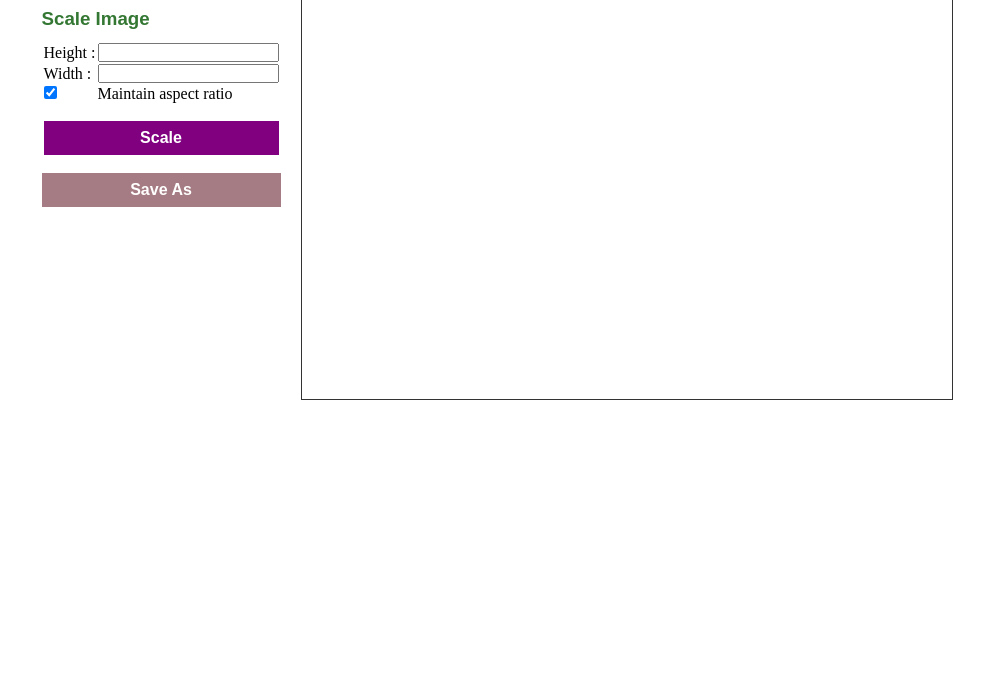
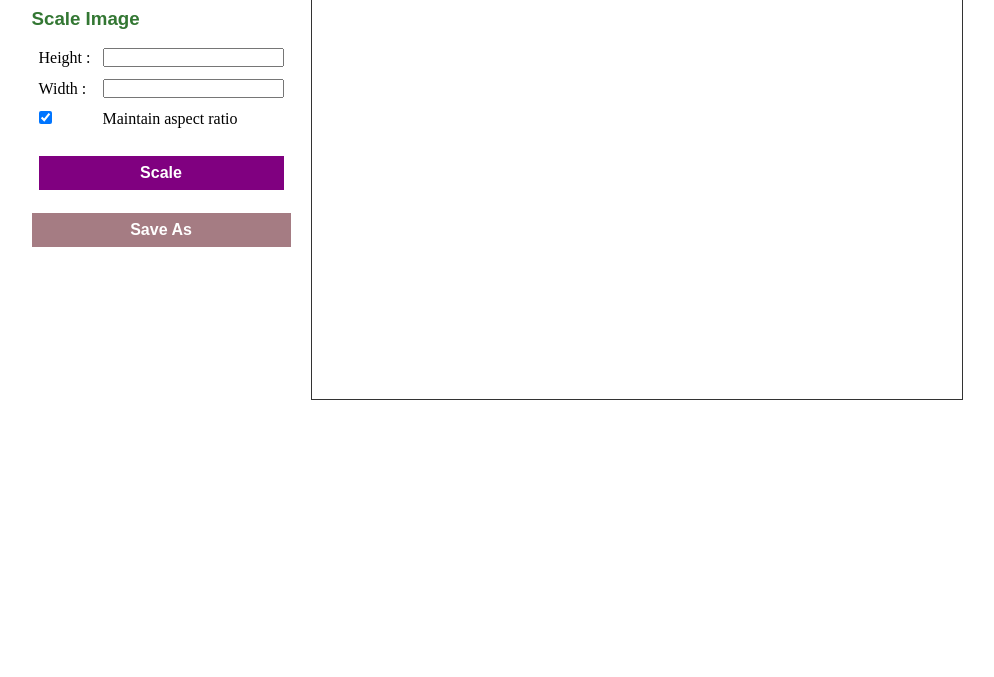
Before and after one commit to RD2P/imageforge, a website built with Vite: page index.html in a window 1280 px wide. Shown: the part 123-800 px from the top of the page, without its empty margins (153-1147 px from the left). Built offline with nearby package versions, Linux system fonts and the light colour scheme.

Commit message:
add style for table data

```diff
--- a/style.css
+++ b/style.css
@@ -30,6 +30,10 @@ section{
 
 section div{
   margin: .3em 0;
+}
+
+td {
+  padding:5px
 }
 
 canvas{
```
